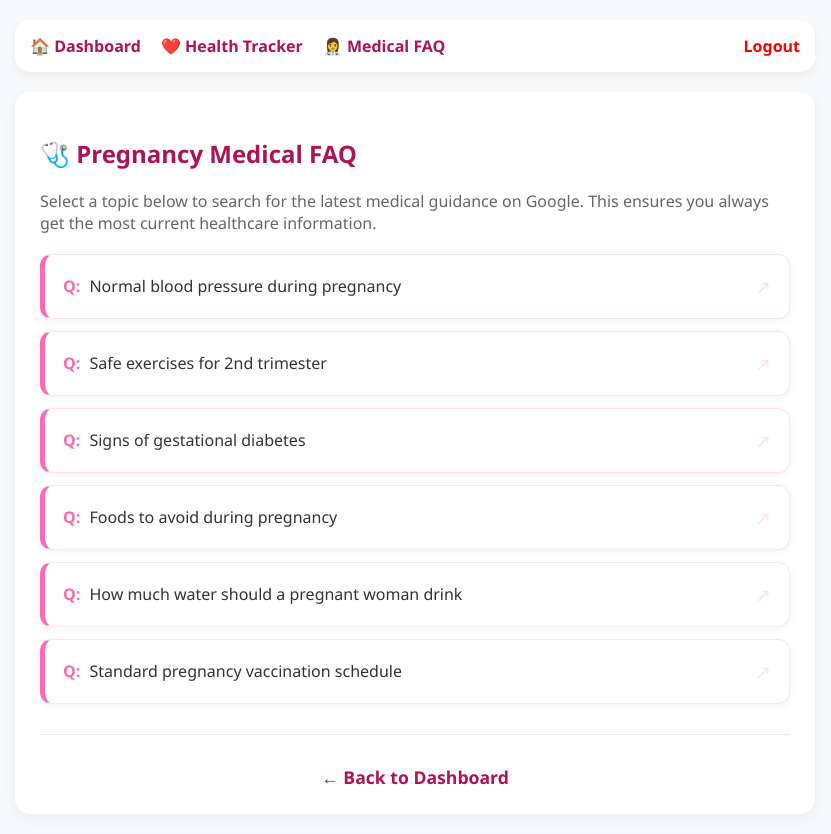
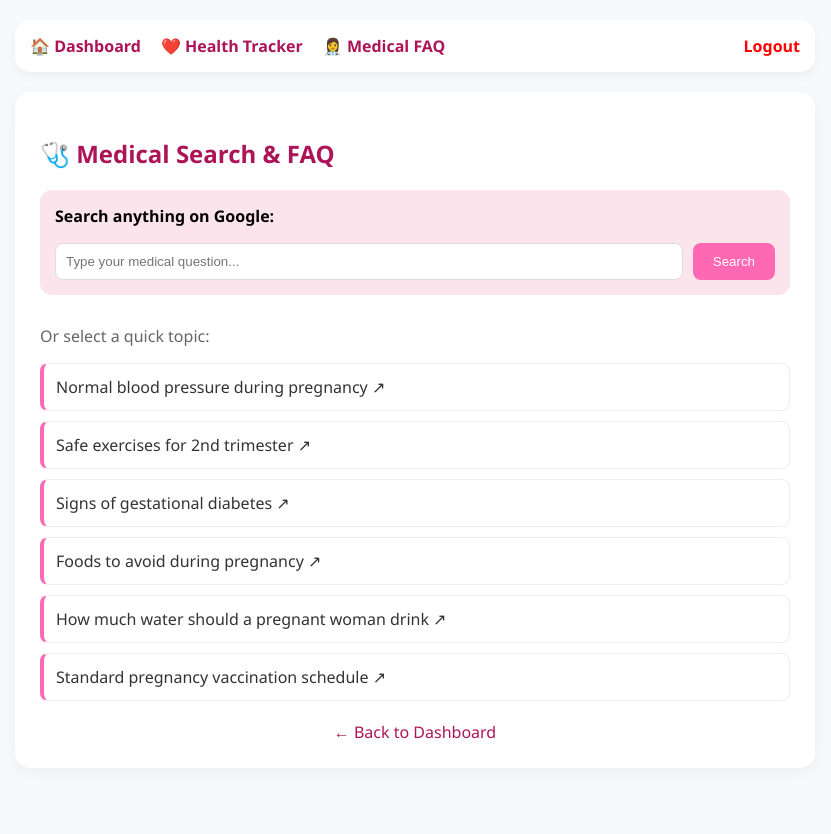
Before and after one commit to tejaswini-111/pregnancy-health-tracker, a Flask app: page /faq in a window 1280 px wide. Shown: the whole page, without its empty margins (225-1056 px from the left). After the commit the page ends 739 px from the top, so only its background shows below. Run offline with Flask 3, Linux system fonts and the light colour scheme; the visitor is signed in with stand-in values (Sample User, id 1); some libraries are stand-ins or nearby versions.

Commit message:
Fixed dashboard width and added search to FAQ

```diff
--- a/templates/dashboard.html
+++ b/templates/dashboard.html
@@ -3,7 +3,7 @@
 {% block title %}Dashboard - Maternal Health Tracker{% endblock %}
 
 {% block content %}
-<div class="container" style="max-width: 600px; margin: 0 auto; padding: 20px;">
+<div class="container" style="width: 100%; padding: 20px;">
 
     <div class="card" style="margin-bottom: 20px; border-top: 5px solid var(--pink-main); padding: 20px; background: #fff; border-radius: 15px; box-shadow: 0 4px 15px rgba(0,0,0,0.1);">
         <h3 style="margin-top: 0; color: var(--pink-dark);">📅 Update Pregnancy Timeline</h3>
--- a/templates/faq.html
+++ b/templates/faq.html
@@ -1,43 +1,29 @@
 {% extends "base.html" %}
-{% block title %}Medical FAQ Search{% endblock %}
-
 {% block content %}
 <div class="card">
-    <h2 style="color:var(--pink-dark);">🩺 Pregnancy Medical FAQ</h2>
-    <p style="color:#666;">Select a topic below to search for the latest medical guidance on Google. This ensures you always get the most current healthcare information.</p>
+    <h2 style="color:var(--pink-dark);">🩺 Medical Search & FAQ</h2>
 
-    <div style="margin-top: 20px;">
+    <div style="margin-bottom: 30px; padding: 15px; background: var(--pink-light); border-radius: 12px;">
+        <p style="margin-top:0;"><strong>Search anything on Google:</strong></p>
+        <form action="https://www.google.com/search" method="GET" target="_blank" style="display: flex; gap: 10px;">
+            <input type="text" name="q" placeholder="Type your medical question..."
+                   style="flex-grow: 1; padding: 10px; border-radius: 8px; border: 1px solid #ddd;">
+            <button type="submit" class="btn" style="background: var(--pink-main);">Search</button>
+        </form>
+    </div>
+
+    <p style="color:#666;">Or select a quick topic:</p>
+    <div style="display: flex; flex-direction: column; gap: 10px;">
         {% for q in questions %}
-            <a href="https://www.google.com/search?q={{ q|urlencode }}"
-               target="_blank"
-               style="display: block; background: #fff; border: 1px solid var(--pink-light); padding: 18px; margin-bottom: 12px; border-radius: 12px; text-decoration: none; color: #333; transition: all 0.3s ease; box-shadow: 0 2px 8px rgba(0,0,0,0.05); border-left: 5px solid var(--pink-main);">
-
-                <div style="display: flex; justify-content: space-between; align-items: center;">
-                    <span>
-                        <strong style="color: var(--pink-main); margin-right: 5px;">Q:</strong> {{ q }}
-                    </span>
-                    <span style="font-size: 1.2rem; color: var(--pink-light);">↗</span>
-                </div>
+            <a href="https://www.google.com/search?q={{ q|urlencode }}" target="_blank"
+               style="background: #fff; border: 1px solid #eee; padding: 12px; border-radius: 8px; text-decoration: none; color: #333; border-left: 4px solid var(--pink-main);">
+                {{ q }} ↗
             </a>
         {% endfor %}
     </div>
 
-    <hr style="border: 0; border-top: 1px solid #eee; margin: 30px 0;">
-
-    <div style="text-align: center;">
-        <a href="/dashboard" style="color: var(--pink-dark); text-decoration: none; font-weight: bold; font-size: 1.1rem;">
-            ← Back to Dashboard
-        </a>
+    <div style="text-align: center; margin-top: 20px;">
+        <a href="/dashboard" style="color: var(--pink-dark); text-decoration: none;">← Back to Dashboard</a>
     </div>
 </div>
-
-<style>
-    /* Adding some hover effects to make it feel interactive */
-    a:hover {
-        background: #fffcfd !important;
-        border-color: var(--pink-main) !important;
-        transform: translateY(-3px);
-        box-shadow: 0 4px 12px rgba(173, 20, 87, 0.15) !important;
-    }
-</style>
 {% endblock %}
```
